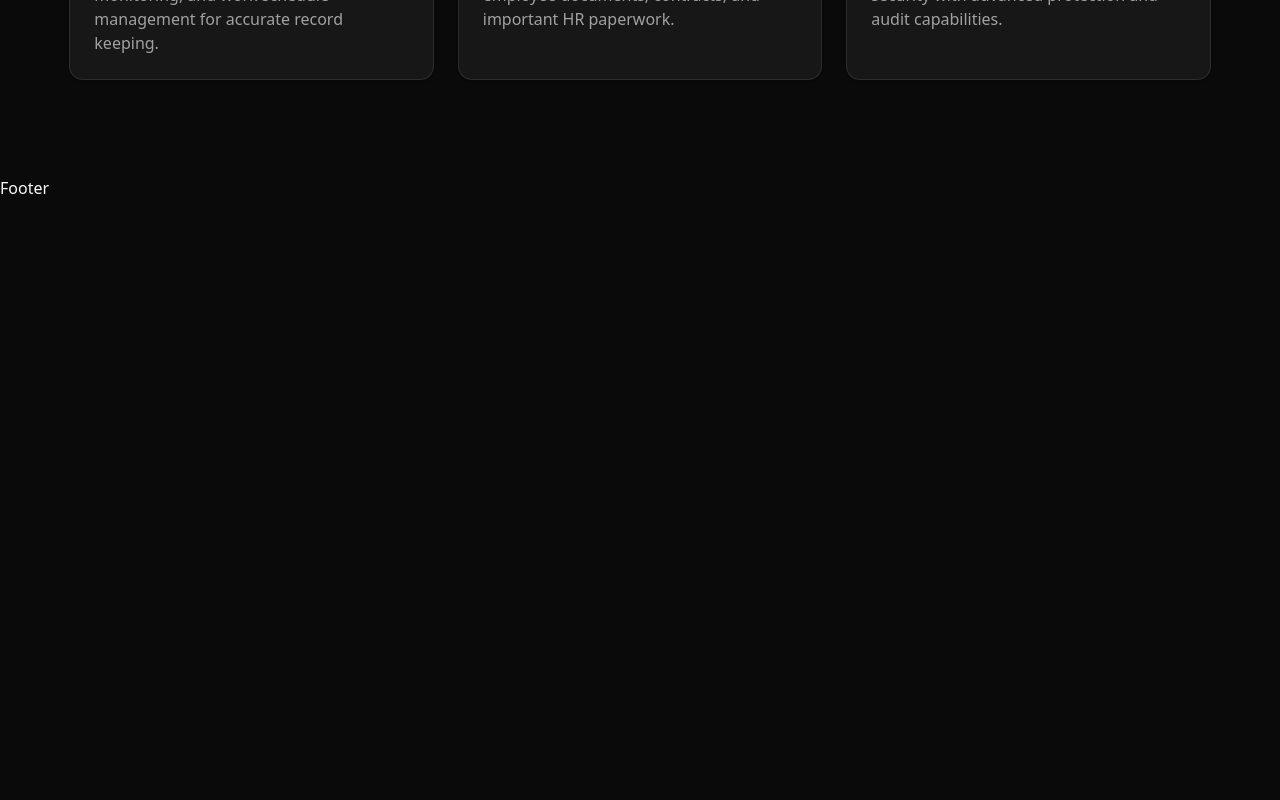
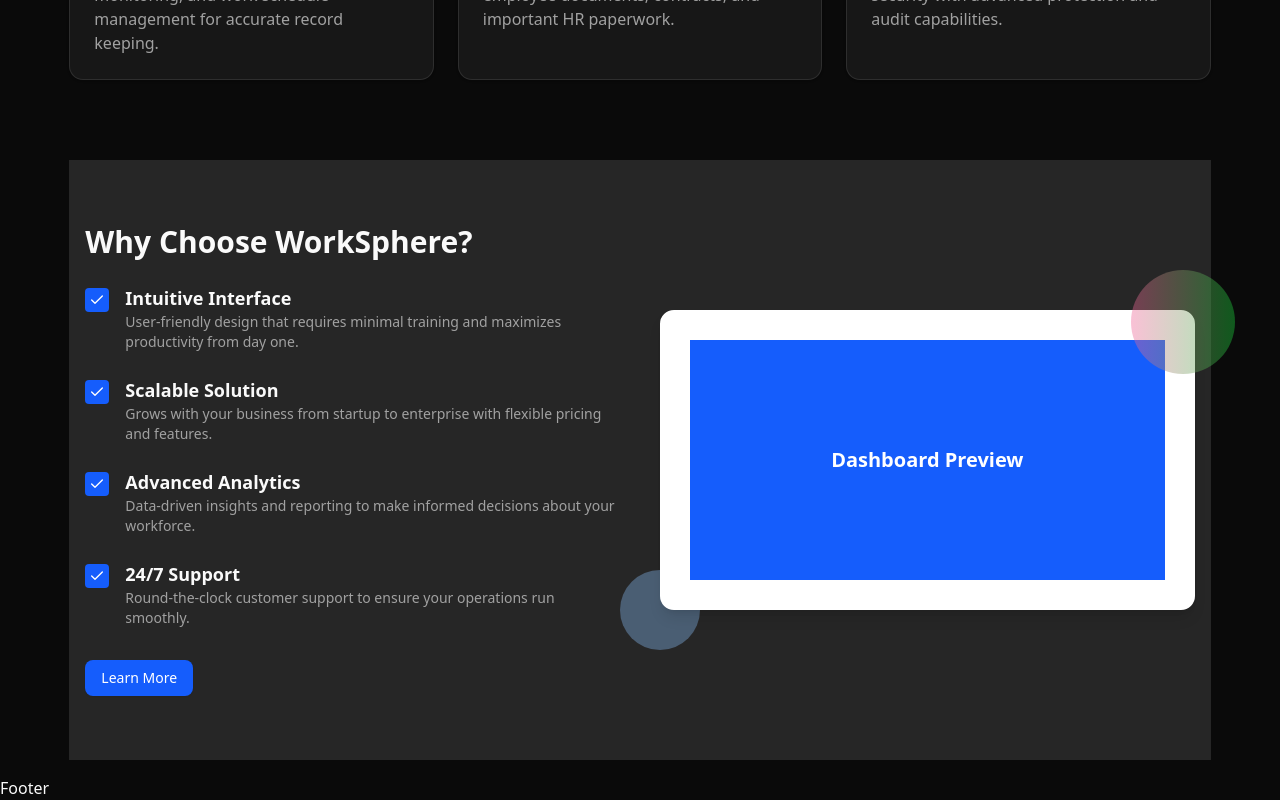
Before and after one commit to Farabiislam/WorkSphere, a React app in the folder client/: page / in a window 1280 px wide. Shown: the part 1044-1844 px from the top of the page. Before the commit the page ends 1244 px from the top, so only its background shows below. Built offline with nearby package versions, Linux system fonts and the light colour scheme; the HTML template or start-up script is replaced by a standard one.

Commit message:
selection section done

```diff
--- /dev/null
+++ b/client/src/components/Home/Selection.jsx
@@ -0,0 +1,79 @@
+import React from 'react'
+import { Button } from "@/components/ui/button";
+import { CheckIcon } from "lucide-react";
+
+const features = [
+    {
+        title: "Intuitive Interface",
+        description:
+            "User-friendly design that requires minimal training and maximizes productivity from day one.",
+    },
+    {
+        title: "Scalable Solution",
+        description:
+            "Grows with your business from startup to enterprise with flexible pricing and features.",
+    },
+    {
+        title: "Advanced Analytics",
+        description:
+            "Data-driven insights and reporting to make informed decisions about your workforce.",
+    },
+    {
+        title: "24/7 Support",
+        description:
+            "Round-the-clock customer support to ensure your operations run smoothly.",
+    },
+];
+
+
+
+const Selection = () => {
+  return (
+      <section className="bg-secondary py-16 px-4">
+          <div className="grid grid-cols-1 md:grid-cols-2 gap-10 items-center">
+              {/* Left Side */}
+              <div>
+                  <h2 className="text-3xl font-bold mb-6">
+                      Why Choose WorkSphere?
+                  </h2>
+
+                  <ul className="space-y-6">
+                      {features.map((feature, index) => (
+                          <li key={index} className="flex items-start gap-4">
+                              <div className="mt-1">
+                                  <CheckIcon className="bg-blue-600 text-white rounded p-1 w-6 h-6" />
+                              </div>
+                              <div>
+                                  <h3 className="font-semibold text-lg ">
+                                      {feature.title}
+                                  </h3>
+                                  <p className=" text-sm text-muted-foreground">{feature.description}</p>
+                              </div>
+                          </li>
+                      ))}
+                  </ul>
+
+                  <Button className="mt-8 bg-blue-600 hover:bg-blue-700 text-white">
+                      Learn More
+                  </Button>
+              </div>
+
+              {/* Right Side - Dashboard Preview */}
+              <div className="flex justify-center md:justify-end relative">
+
+                  <div className="h-[300px] w-full border-30 border-white  bg-blue-600 rounded-xl shadow-lg flex items-center justify-center text-white text-xl font-semibold relative z-10">
+                      Dashboard Preview
+                  </div>
+
+                  <div style={{
+                      opacity: 0.4,
+                      background: "linear-gradient(90deg, #F16397 0%, #18D13A 100%)"
+                  }} className="absolute -top-10 -right-10 w-26 h-26 bg-purple-300 opacity-30 rounded-full z-10" />
+                  <div className="absolute -bottom-10 -left-10 w-20 h-20 opacity-35 bg-blue-300 rounded-full z-0" />
+              </div>
+          </div>
+      </section>
+  )
+}
+
+export default Selection
--- a/client/src/pages/Home.jsx
+++ b/client/src/pages/Home.jsx
@@ -10,12 +10,14 @@
 import Autoplay from "embla-carousel-autoplay";
 import Header from "../components/Home/Header";
 import Solutions from "../components/Home/Solutions";
+import Selection from "../components/Home/Selection";
 
 const Home = () => {
   return (
     <div className="">
      <Header/>
-     <Solutions/>
+      <Solutions />
+      <Selection/>
     </div>
   );
 };
```
